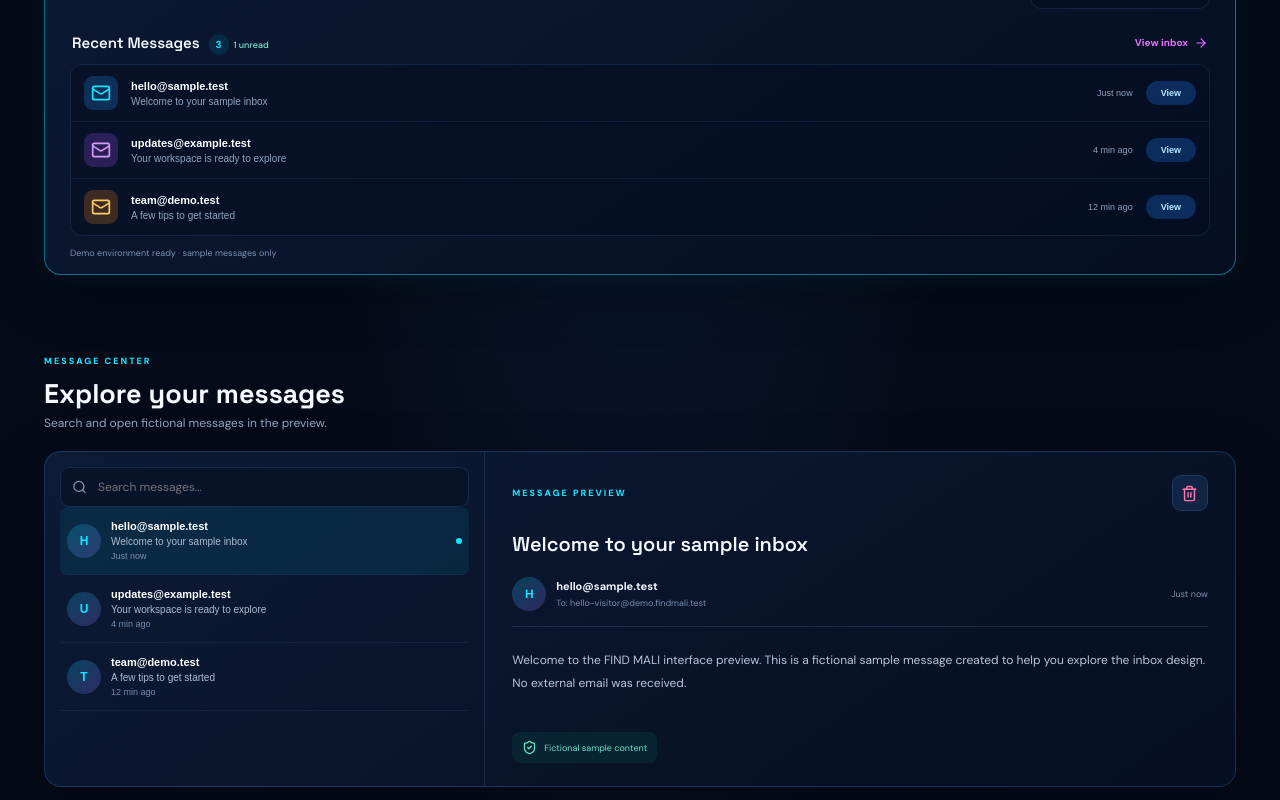
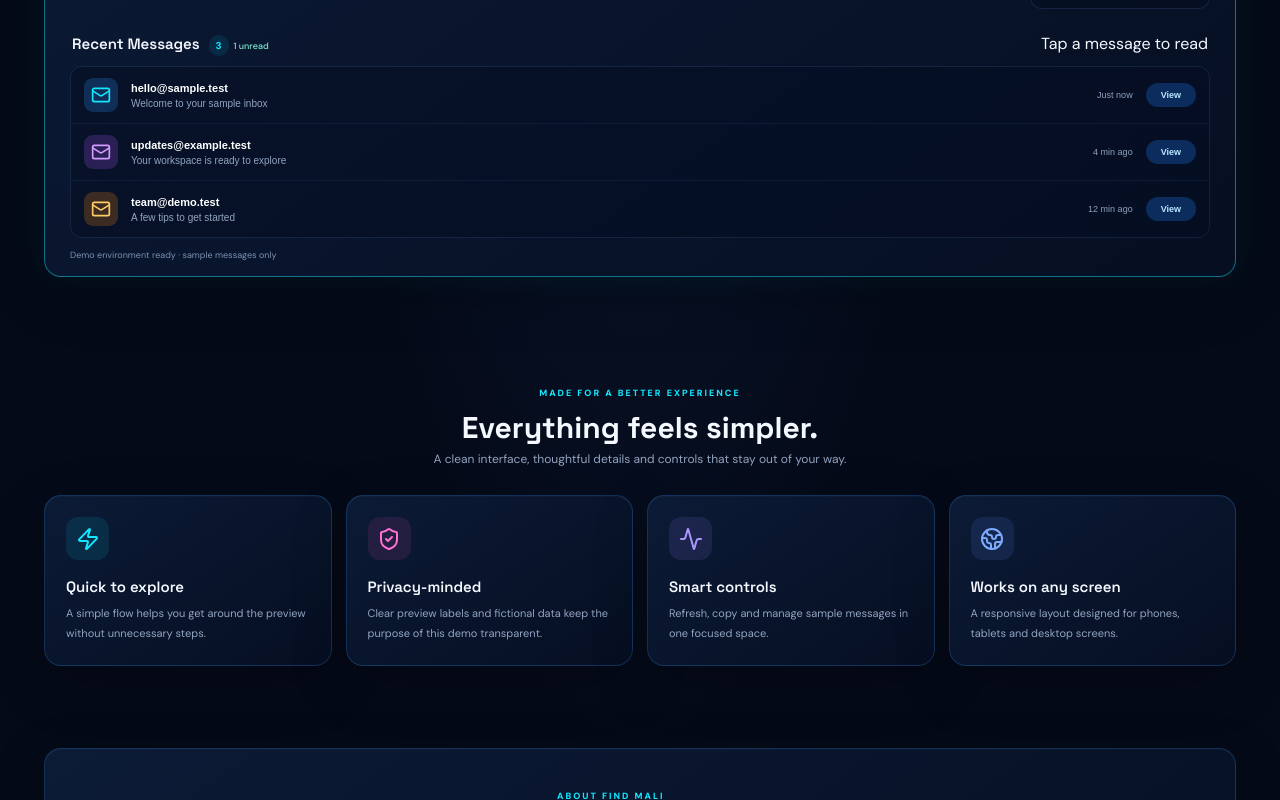
Before and after one commit to sheshandewon-a11y/Find-Mali, a Next.js app: page / in a window 1280 px wide. Shown: the part 1080-1880 px from the top of the page. Built offline with nearby package versions, Linux system fonts and the light colour scheme.

Commit message:
Update index.tsx

```diff
--- a/pages/index.tsx
+++ b/pages/index.tsx
@@ -1,11 +1,30 @@
 
 import Head from 'next/head';
 import Link from 'next/link';
-import { useEffect, useMemo, useState } from 'react';
+import { useEffect, useState } from 'react';
 import {
-  Activity, ArrowRight, Check, ChevronDown, Clock3, Copy, Globe2,
-  Inbox, LockKeyhole, Mail, Menu, Plus, RefreshCw, Search,
-  ShieldCheck, Sparkles, Trash2, X, Zap, Heart, Eye, Send,
+  Activity,
+  ArrowRight,
+  Check,
+  ChevronDown,
+  Clock3,
+  Copy,
+  Globe2,
+  Inbox,
+  LockKeyhole,
+  Mail,
+  Menu,
+  Plus,
+  RefreshCw,
+  ShieldCheck,
+  Sparkles,
+  Trash2,
+  X,
+  Zap,
+  Heart,
+  Eye,
+  Send,
+  ArrowLeft,
 } from 'lucide-react';
 
 type DemoEmail = {
@@ -50,18 +69,19 @@ const seedEmails: DemoEmail[] = [
 
 export default function Home() {
   const [address, setAddress] = useState('hello-visitor@demo.findmali.test');
-  const [emails, setEmails] = useState(seedEmails);
-  const [selected, setSelected] = useState<number | null>(1);
+  const [emails, setEmails] = useState<DemoEmail[]>(seedEmails);
+  const [selected, setSelected] = useState<number | null>(null);
   const [remaining, setRemaining] = useState(3600);
   const [timerRunning, setTimerRunning] = useState(true);
   const [hydrated, setHydrated] = useState(false);
   const [copied, setCopied] = useState(false);
-  const [query, setQuery] = useState('');
   const [mobileMenu, setMobileMenu] = useState(false);
-  const [notice, setNotice] = useState('Demo environment ready · sample messages only');
+  const [notice, setNotice] = useState(
+    'Demo environment ready · sample messages only'
+  );
   const [faqOpen, setFaqOpen] = useState(0);
 
-  // Load saved demo data safely.
+  // Load saved demo data. Always start with the Recent Messages list.
   useEffect(() => {
     try {
       const raw = window.localStorage.getItem('find-mali-demo-v2');
@@ -79,12 +99,12 @@ export default function Home() {
         if (Array.isArray(saved.emails)) {
           setEmails(
             saved.emails.filter(
-              (e: any) =>
-                e &&
-                typeof e.id === 'number' &&
-                typeof e.sender === 'string' &&
-                typeof e.subject === 'string' &&
-                typeof e.body === 'string'
+              (email: any) =>
+                email &&
+                typeof email.id === 'number' &&
+                typeof email.sender === 'string' &&
+                typeof email.subject === 'string' &&
+                typeof email.body === 'string'
             )
           );
         }
@@ -94,39 +114,31 @@ export default function Home() {
             Math.max(0, Math.min(3600, Math.floor(saved.remaining)))
           );
         }
-
-        if (
-          typeof saved.selected === 'number' ||
-          saved.selected === null
-        ) {
-          setSelected(saved.selected);
-        }
       }
     } catch {
-      // If saved data is invalid or storage fails, continue with demo defaults.
       try {
         window.localStorage.removeItem('find-mali-demo-v2');
       } catch {
-        // Storage is unavailable; continue without saved data.
+        // Browser storage is unavailable.
       }
     } finally {
       setHydrated(true);
     }
   }, []);
 
-  // Save demo data safely.
+  // Save demo data. The selected message is intentionally not saved.
   useEffect(() => {
     if (!hydrated) return;
 
     try {
       window.localStorage.setItem(
         'find-mali-demo-v2',
-        JSON.stringify({ address, emails, selected, remaining })
+        JSON.stringify({ address, emails, remaining })
       );
     } catch {
       setNotice('Browser storage is unavailable; changes will not persist');
     }
-  }, [hydrated, address, emails, selected, remaining]);
+  }, [hydrated, address, emails, remaining]);
 
   // Session preview timer.
   useEffect(() => {
@@ -138,22 +150,6 @@ export default function Home() {
 
     return () => window.clearInterval(timer);
   }, [hydrated, timerRunning, remaining > 0]);
-
-  const visibleEmails = useMemo(
-    () =>
-      emails.filter((email) =>
-        (
-          email.sender +
-          ' ' +
-          email.subject +
-          ' ' +
-          email.body
-        )
-          .toLowerCase()
-          .includes(query.toLowerCase())
-      ),
-    [emails, query]
-  );
 
   const activeEmail = emails.find((email) => email.id === selected);
 
@@ -189,10 +185,9 @@ export default function Home() {
   function resetPreview() {
     setAddress('hello-visitor@demo.findmali.test');
     setEmails(seedEmails);
-    setSelected(1);
+    setSelected(null);
     setRemaining(3600);
     setTimerRunning(true);
-    setQuery('');
     setNotice('Preview restored to its original sample state');
   }
 
@@ -200,13 +195,22 @@ export default function Home() {
     setNotice('Preview refreshed · no external mail connection');
   }
 
+  function openMessage(id: number) {
+    setSelected(id);
+    setEmails((value) =>
+      value.map((message) =>
+        message.id === id ? { ...message, unread: false } : message
+      )
+    );
+  }
+
+  function closeMessage() {
+    setSelected(null);
+  }
+
   function removeMessage(id: number) {
     setEmails((value) => value.filter((email) => email.id !== id));
-
-    if (selected === id) {
-      setSelected(null);
-    }
-
+    setSelected(null);
     setNotice('Sample message removed');
   }
 
@@ -291,6 +295,7 @@ export default function Home() {
         </header>
 
         <main id="main-content" tabIndex={-1}>
+          {/* HERO */}
           <section className="hero" id="home">
             <div className="hero-copy">
               <div className="free-pill">
@@ -352,6 +357,7 @@ export default function Home() {
             </div>
           </section>
 
+          {/* INBOX */}
           <section className="inbox-section" id="inbox">
             <div className="section-heading">
               <div>
@@ -423,8 +429,12 @@ export default function Home() {
 
                 <div className="inbox-actions">
                   <h4>Inbox Actions</h4>
-                  <button onClick={refresh}><RefreshCw size={16} /> Refresh</button>
-                  <button onClick={newInbox}><Plus size={17} /> New Inbox</button>
+                  <button onClick={refresh}>
+                    <RefreshCw size={16} /> Refresh
+                  </button>
+                  <button onClick={newInbox}>
+                    <Plus size={17} /> New Inbox
+                  </button>
                   <button
                     className="delete-all"
                     onClick={() => {
@@ -441,132 +451,47 @@ export default function Home() {
                 </div>
               </div>
 
+              {/* RECENT MESSAGES / MESSAGE DETAILS */}
               <div className="recent-head">
                 <h3>
-                  Recent Messages <span>{emails.length}</span>
-                  <small className="unread-count">
-                    {emails.filter((email) => email.unread).length} unread
-                  </small>
+                  {activeEmail ? (
+                    <>
+                      Message Details
+                      <span className="detail-count">OPEN</span>
+                    </>
+                  ) : (
+                    <>
+                      Recent Messages <span>{emails.length}</span>
+                      <small className="unread-count">
+                        {emails.filter((email) => email.unread).length} unread
+                      </small>
+                    </>
+                  )}
                 </h3>
-                <a href="#message-center">
-                  View inbox <ArrowRight size={14} />
-                </a>
-              </div>
 
-              <div className="recent-list">
-                {emails.slice(0, 3).map((email, index) => (
-                  <button
-                    className="recent-item"
-                    key={email.id}
-                    onClick={() => {
-                      setSelected(email.id);
-                      setEmails((value) =>
-                        value.map((message) =>
-                          message.id === email.id
-                            ? { ...message, unread: false }
-                            : message
-                        )
-                      );
-                      document
-                        .getElementById('message-center')
-                        ?.scrollIntoView({ behavior: 'smooth' });
-                    }}
-                  >
-                    <span className={'mail-app-icon app-' + index}>
-                      <Mail size={20} />
-                    </span>
-                    <span className="recent-text">
-                      <b>{email.sender}</b>
-                      <small>{email.subject}</small>
-                    </span>
-                    <time>{email.time}</time>
-                    <span className="view-pill">View</span>
-                  </button>
-                ))}
-
-                {emails.length === 0 && (
-                  <div className="recent-empty">
-                    <Inbox size={22} />
-                    Your sample inbox is empty. Create a new demo inbox to
-                    start again.
-                  </div>
+                {!activeEmail && (
+                  <span className="recent-hint">Tap a message to read</span>
                 )}
               </div>
 
-              <p className="notice" role="status">{notice}</p>
-            </div>
-          </section>
+              {activeEmail ? (
+                <div className="full-message-view">
+                  <button
+                    className="back-messages-button"
+                    onClick={closeMessage}
+                  >
+                    <ArrowLeft size={17} />
+                    Back to Recent Messages
+                  </button>
 
-          <section className="message-center" id="message-center">
-            <div className="section-heading">
-              <div>
-                <span className="kicker">MESSAGE CENTER</span>
-                <h2>Explore your messages</h2>
-                <p>Search and open fictional messages in the preview.</p>
-              </div>
-            </div>
-
-            <div className="mail-layout panel">
-              <div className="message-list">
-                <div className="searchbox">
-                  <Search size={16} />
-                  <input
-                    value={query}
-                    onChange={(event) => setQuery(event.target.value)}
-                    placeholder="Search messages..."
-                    aria-label="Search messages"
-                  />
-                </div>
-
-                {visibleEmails.length ? (
-                  visibleEmails.map((email) => (
-                    <button
-                      key={email.id}
-                      className={
-                        selected === email.id
-                          ? 'message-item selected'
-                          : 'message-item'
-                      }
-                      onClick={() => {
-                        setSelected(email.id);
-                        setEmails((value) =>
-                          value.map((message) =>
-                            message.id === email.id
-                              ? { ...message, unread: false }
-                              : message
-                          )
-                        );
-                      }}
-                    >
-                      <span className="message-avatar">
-                        {email.sender[0].toUpperCase()}
-                      </span>
-                      <span className="message-meta">
-                        <strong>{email.sender}</strong>
-                        <b>{email.subject}</b>
-                        <small>{email.time}</small>
-                      </span>
-                      {email.unread && <i className="unread-dot" />}
-                    </button>
-                  ))
-                ) : (
-                  <div className="empty-list">
-                    <Inbox size={27} />
-                    <strong>No messages found</strong>
-                    <span>Try a different search.</span>
-                  </div>
-                )}
-              </div>
-
-              <div className="reader">
-                {activeEmail ? (
-                  <>
+                  <article className="full-message-card">
                     <div className="reader-top">
-                      <span className="kicker">MESSAGE PREVIEW</span>
+                      <span className="kicker">MESSAGE DETAILS</span>
                       <button
                         className="icon-button danger"
                         onClick={() => removeMessage(activeEmail.id)}
                         aria-label="Delete message"
+                        title="Delete message"
                       >
                         <Trash2 size={17} />
                       </button>
@@ -585,23 +510,51 @@ export default function Home() {
                       <time>{activeEmail.time}</time>
                     </div>
 
-                    <div className="email-body">{activeEmail.body}</div>
+                    <div className="email-body">
+                      {activeEmail.body}
+                    </div>
 
                     <div className="sample-label">
-                      <ShieldCheck size={15} /> Fictional sample content
+                      <ShieldCheck size={15} />
+                      Fictional sample content
                     </div>
-                  </>
-                ) : (
-                  <div className="reader-empty">
-                    <div className="empty-icon"><Inbox size={30} /></div>
-                    <h3>Your inbox is waiting</h3>
-                    <p>Select a sample message to preview it here.</p>
-                  </div>
-                )}
-              </div>
+                  </article>
+                </div>
+              ) : (
+                <div className="recent-list">
+                  {emails.slice(0, 3).map((email, index) => (
+                    <button
+                      className="recent-item"
+                      key={email.id}
+                      onClick={() => openMessage(email.id)}
+                    >
+                      <span className={'mail-app-icon app-' + index}>
+                        <Mail size={20} />
+                      </span>
+                      <span className="recent-text">
+                        <b>{email.sender}</b>
+                        <small>{email.subject}</small>
+                      </span>
+                      <time>{email.time}</time>
+                      <span className="view-pill">View</span>
+                    </button>
+                  ))}
+
+                  {emails.length === 0 && (
+                    <div className="recent-empty">
+                      <Inbox size={22} />
+                      Your sample inbox is empty. Create a new demo inbox to
+                      start again.
+                    </div>
+                  )}
+                </div>
+              )}
+
+              <p className="notice" role="status">{notice}</p>
             </div>
           </section>
 
+          {/* FEATURES */}
           <section className="features" id="features">
             <div className="section-heading centered">
               <div>
@@ -637,8 +590,8 @@ export default function Home() {
                 <span className="feature-icon violet"><Activity /></span>
                 <h3>Smart controls</h3>
                 <p>
-                  Search, refresh, copy and manage sample messages in one
-                  focused space.
+                  Refresh, copy and manage sample messages in one focused
+                  space.
                 </p>
               </article>
 
@@ -653,6 +606,7 @@ export default function Home() {
             </div>
           </section>
 
+          {/* ABOUT */}
           <section className="about panel" id="about">
             <div className="about-art">
               <div className="about-shield">
@@ -679,6 +633,7 @@ export default function Home() {
             </div>
           </section>
 
+          {/* FAQ */}
           <section className="faq" id="faq">
             <div className="section-heading centered">
               <div>
@@ -711,6 +666,7 @@ export default function Home() {
             </div>
           </section>
 
+          {/* CALL TO ACTION */}
           <section className="closing-cta">
             <div className="cta-icon"><Send size={27} /></div>
             <div>
@@ -724,6 +680,7 @@ export default function Home() {
           </section>
         </main>
 
+        {/* FOOTER */}
         <footer>
           <Link className="brand footer-brand" href="/">
             <span className="brand-mark"><Mail size={21} /></span>
```
